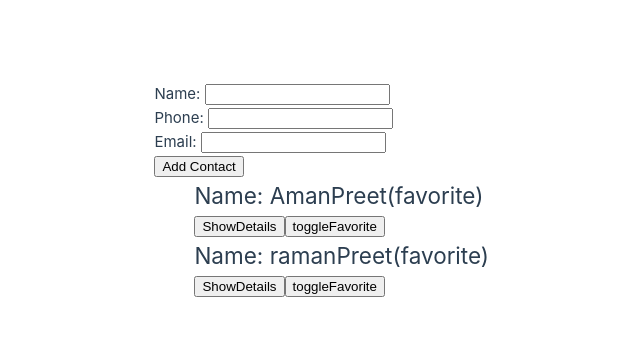
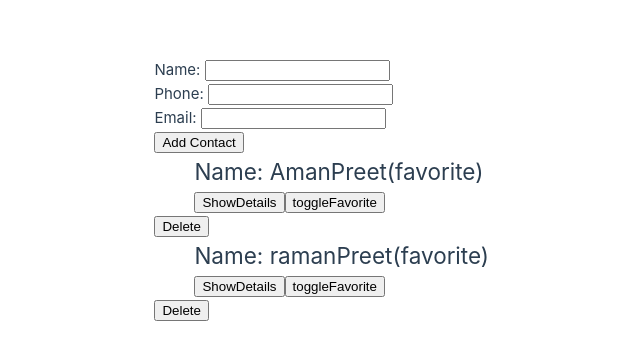
Before and after one commit to ManjinderDhillon/Vue_project, a Vue app: page / in a window 1280 px wide. Shown: the part 210-570 px from the top of the page, without its empty margins (151-791 px from the left). Built offline with nearby package versions, Linux system fonts and the light colour scheme.

Commit message:
add delete button

```diff
--- a/src/components/ChildComponent.vue
+++ b/src/components/ChildComponent.vue
@@ -13,15 +13,16 @@
        </li>
      </ul>
     </ul>
+    <button @click="emit('delete',id)" >Delete</button>
 
  </template>
 
  <script setup>
 
  import { ref , computed} from 'vue';
- const emit = defineEmits(['toggleFavorite'])
+ const emit = defineEmits(['toggleFavorite','delete'])
  const props = defineProps({
-  id:{type:String,required:true},
+  id:{type:String,required:false},
   name:{type:String,required:true},
   phone:{type:String,required:true},
   email:{type:String,required:true},
--- a/src/components/ParentComponent.vue
+++ b/src/components/ParentComponent.vue
@@ -2,13 +2,14 @@
   <NewFriend @addContact="addNewFriend" />
   <ChildComponent
     v-for="friend in friends"
-    :key="friend.index"
+    :key="friend.id"
     :id="friend.id"
     :name="friend.name"
     :phone="friend.phone "
     :email="friend.email "
     :favorite="true"
     @toggleFavorite="toggle"
+    @delete="deleteContact"
   />
 </template>
 <script setup>
@@ -37,7 +38,7 @@ const toggle = (friendId) => {
 };
 const addNewFriend = (Name,Phone,Email) => {
   const UserData = {
-    id: new Date().toISOString(),
+    id: '',
     name : Name,
     phone:Phone,
     email:Email,
@@ -45,4 +46,8 @@ const addNewFriend = (Name,Phone,Email) => {
   }
   friends.value.push(UserData)
 }
+const deleteContact = (friendId) => {
+ friends.value = friends.value.filter((friend)=>friend.id !== friendId)
+}
+
 </script>
```
